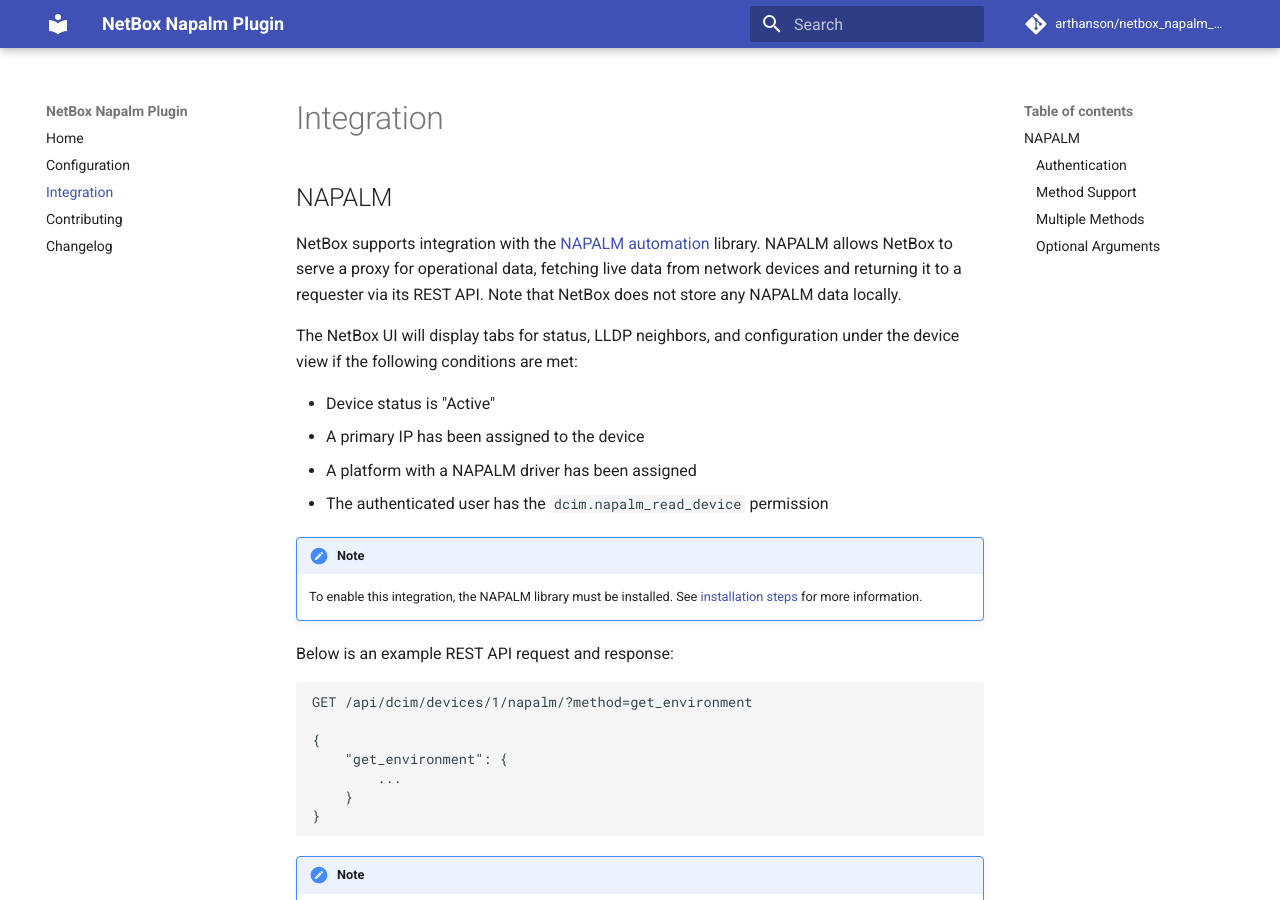
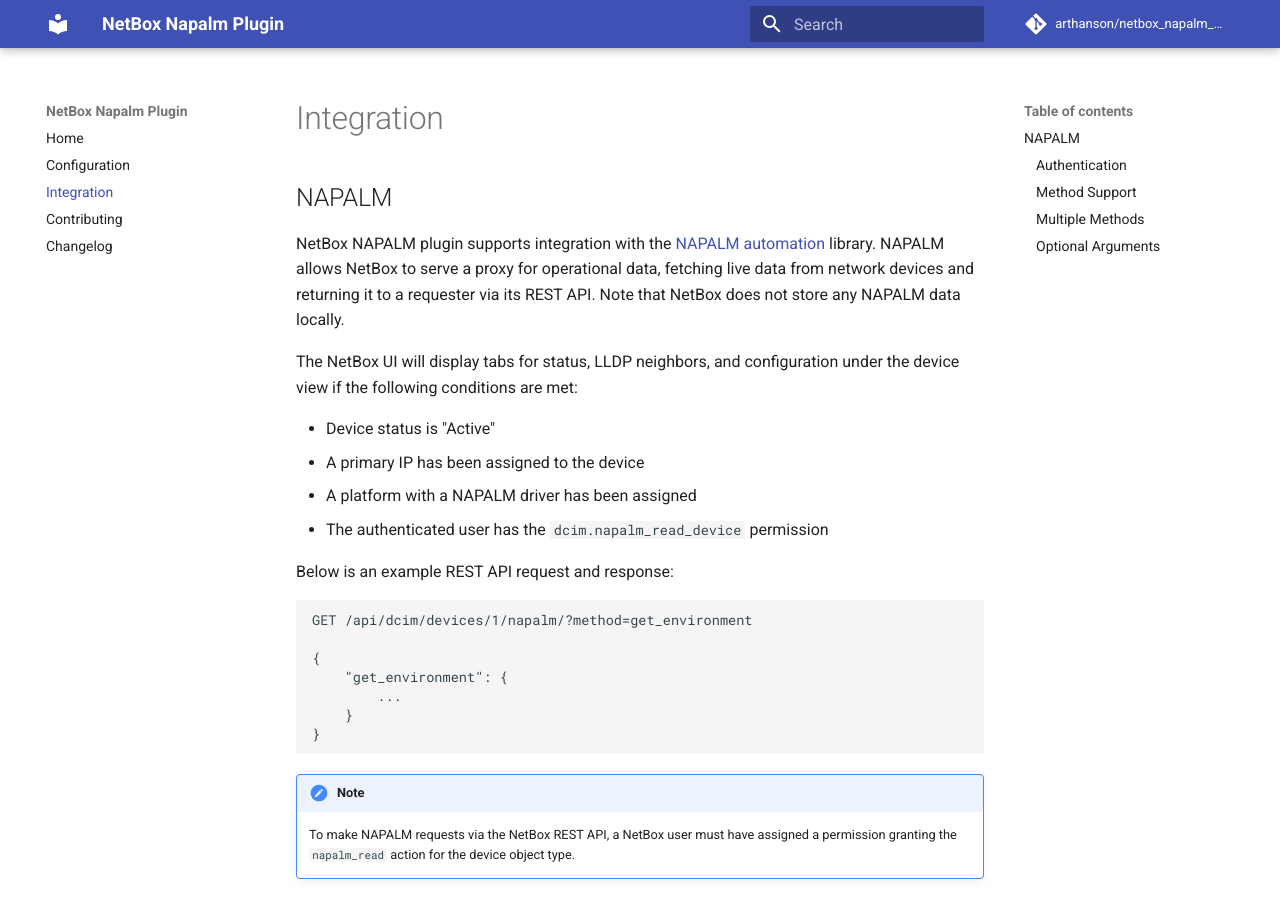
Before and after one commit to netbox-community/netbox-napalm-plugin, an MkDocs documentation site: the page built from docs/integration.md, in a window 1280 px wide and 900 px high. Built offline with MkDocs 1.6.1 and Material for MkDocs 9.7.7, drawn with Linux system fonts in a browser that asks for light colours; comment, search, counter and statistics services are not loaded.

```diff
--- a/docs/integration.md
+++ b/docs/integration.md
@@ -1,6 +1,6 @@
 # NAPALM
 
-NetBox supports integration with the [NAPALM automation](https://github.com/napalm-automation/napalm) library. NAPALM allows NetBox to serve a proxy for operational data, fetching live data from network devices and returning it to a requester via its REST API. Note that NetBox does not store any NAPALM data locally.
+NetBox NAPALM plugin supports integration with the [NAPALM automation](https://github.com/napalm-automation/napalm) library. NAPALM allows NetBox to serve a proxy for operational data, fetching live data from network devices and returning it to a requester via its REST API. Note that NetBox does not store any NAPALM data locally.
 
 The NetBox UI will display tabs for status, LLDP neighbors, and configuration under the device view if the following conditions are met:
 
@@ -8,9 +8,6 @@ The NetBox UI will display tabs for status, LLDP neighbors, and configuration un
 * A primary IP has been assigned to the device
 * A platform with a NAPALM driver has been assigned
 * The authenticated user has the `dcim.napalm_read_device` permission
-
-!!! note
-    To enable this integration, the NAPALM library must be installed. See [installation steps](../../installation/3-netbox/#napalm) for more information.
 
 Below is an example REST API request and response:
 
```
Also changed, not shown: README.md (+4 -1 lines), netbox_napalm_plugin/__init__.py (+6 -2 lines), 1 other file.
